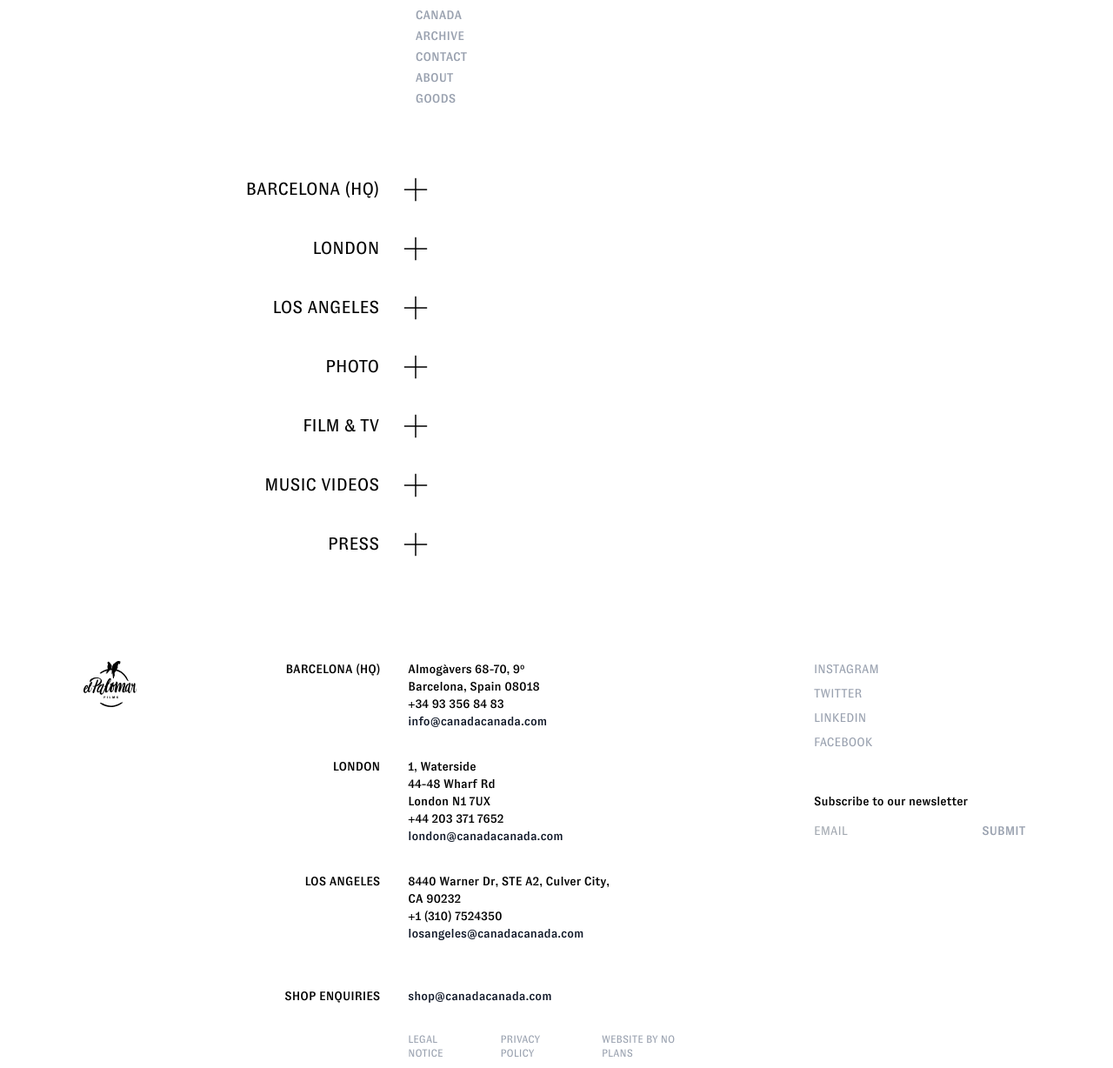
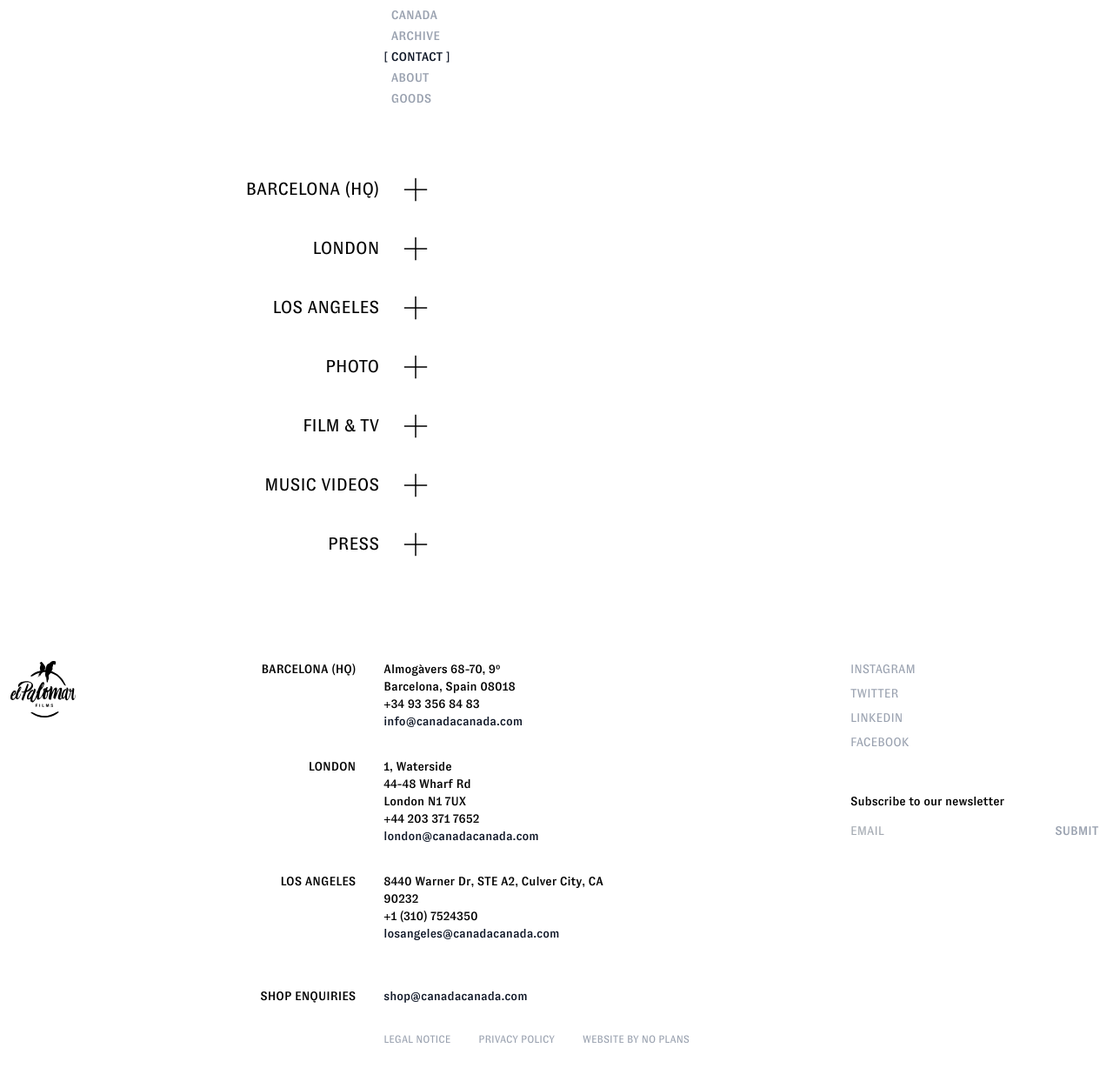
Before and after one commit to kshekh-k/elpalomarfilms, a SvelteKit app: page /contact in a window 1280 px wide. Shown: the whole page at 87% size. Built offline with nearby package versions, Linux system fonts and the light colour scheme.

Commit message:
fixes updated

```diff
--- a/src/component/footer.svelte
+++ b/src/component/footer.svelte
@@ -19,8 +19,8 @@
   ];
 </script>
 
-<footer class="flex flex-col md:grid grid-cols-12 gap-8 px-24 pt-10">
-  <div class="">
+<footer class="flex flex-col md:grid grid-cols-12 gap-8 px-3 2xl:px-24 pt-10">
+  <div class="max-w-40">
     <img src="/images/Logo-El-Palomar-FIilms.svg" alt="El Palomar FIilms" />
   </div>
   <div class="col-span-full grid gap-8 sm:col-span-5 sm:col-start-3">
@@ -128,7 +128,7 @@
     </form>
   </div>
   <div
-    class="col-span-4 mt-[--footer-pad] flex gap-10 text-xs sm:col-start-5 sm:gap-8 uppercase"
+    class="col-span-4 flex gap-4 flex-wrap text-xs sm:col-start-5 sm:gap-8 uppercase"
   >
     <a
       href="/"
--- a/src/component/header.svelte
+++ b/src/component/header.svelte
@@ -3,34 +3,49 @@
     {
       name: "Canada",
       url: "/",
+      isActive: true,
     },
     {
       name: "Archive",
-      url: "/",
+      url: "/archive",
+      isActive: false,
     },
     {
       name: "Contact",
-      url: "/",
+      url: "/contact",
+      isActive: false,
     },
     {
       name: "About",
-      url: "/",
+      url: "/about",
+      isActive: false,
     },
     {
       name: "Goods",
-      url: "/",
+      url: "/goods",
+      isActive: false,
     },
   ];
+
+  menu.forEach(item => {
+    if (window.location.pathname === item.url) {
+      item.isActive = true;
+    } else {
+      item.isActive = false;
+    }
+  });
 </script>
 
-<header class="grid grid-cols-12 gap-8 px-24">
+<header class="grid grid-cols-12 gap-8 px-3 2xlpx-24">
   <div class="col-start-5">
     <nav class="text-menu text-grey">
       <div class="col-span-4 col-start-5 uppercase flex flex-col gap-1">
         {#each menu as item}
           <a
-            href="/"
-            class="pointer-events-auto relative flex gap-1 w-fit items-center text-sm font-medium text-gray-400 ease-in-out duration-300 hover:text-gray-900 before:opacity-0 after:opacity-0 hover:before:opacity-100 hover:after:opacity-100 before:ease-in-out before:duration-300 after:ease-in-out after:duration-300 before:content-['['] after:content-[']']"
+            href={item.url}
+            class="pointer-events-auto relative flex gap-1 w-fit items-center text-sm font-medium ease-in-out duration-300 hover:before:opacity-100 hover:after:opacity-100 before:ease-in-out before:duration-300 after:ease-in-out after:duration-300 before:content-['['] after:content-[']'] {item.isActive
+              ? 'text-gray-900'
+              : 'text-gray-400 hover:text-gray-900 before:opacity-0 after:opacity-0'}"
           >
             {item.name}
           </a>
--- a/src/component/slider.svelte
+++ b/src/component/slider.svelte
@@ -74,19 +74,29 @@
 <div aria-controls="scroller" aria-hidden="true" class="block">
   {#if mounted}
     <swiper-container
-      slides-per-view={3}
+      slides-per-view={1}
       space-between={spaceBetween}
       loop={true}
       centeredSlides={true}
       autoplay={false}
       pagination={false}
+      breakpoints={{
+        768: {
+          slidesPerView: 2,
+          spaceBetween: 10,
+        },
+        1024: {
+          slidesPerView: 3,
+          spaceBetween: 10,
+        },
+      }}
       on:swiperprogress={onProgress}
       on:swiperslidechange={onSlideChange}
     >
       {#each videos as item, i (i)}
         <swiper-slide>
           <div
-            class="flex justify-center items-stretch gap-2 active:cursor-grabbing flex-1 w-[calc(100vw-20rem)] max-w-full h-140 flex-col p-5"
+            class="flex justify-center items-stretch gap-2 active:cursor-grabbing flex-1 w-f 2xl:w-[calc(100vw-20rem)] max-w-full h-140 flex-col 2xl:p-5"
           >
             <div
               class="flex items-center justify-center flex-1 overflow-hidden rounded-lg shadow-lg"
--- a/src/routes/+page.svelte
+++ b/src/routes/+page.svelte
@@ -4,7 +4,7 @@
   import Slider from "../component/slider.svelte";
 </script>
 
-<main class="py-2">
+<main class="py-2 px-3">
   <div class="min-h-screen">
     <Header />
     <div class="overflow-hidden w-full">
```
